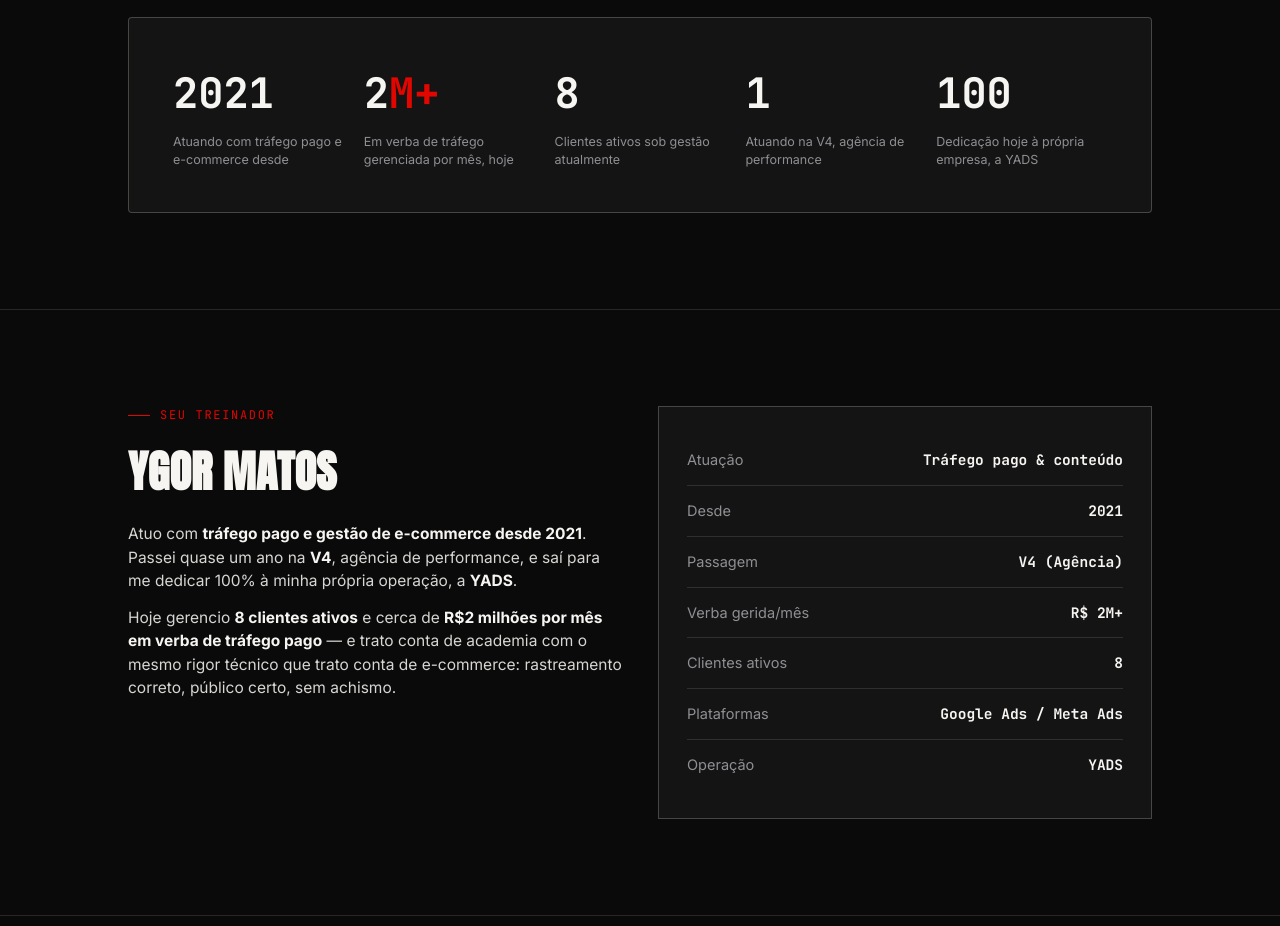
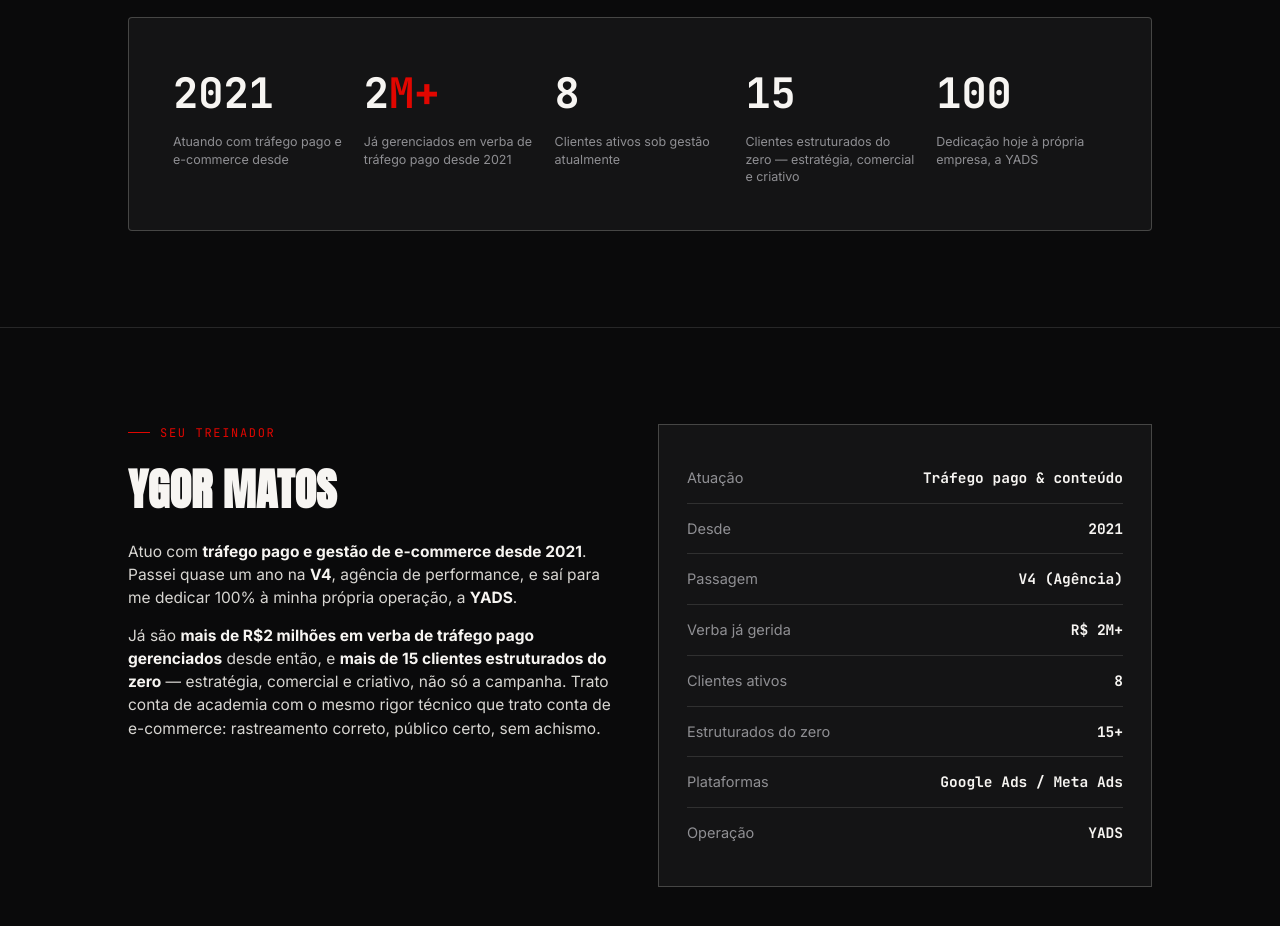
Before and after one commit to Ygxxrr/proposta_comercial-MateusGuimar-es, a plain HTML site: page index.html in a window 1280 px wide. Shown: the part 3980-4906 px from the top of the page. Drawn offline with Linux system fonts and the light colour scheme.

Commit message:
Update index.html

```diff
--- a/index.html
+++ b/index.html
@@ -423,9 +423,9 @@
     </div>
     <div class="panel reveal">
       <div class="stat"><div class="n" data-count="2021" data-suffix="">2021</div><div class="l">Atuando com tráfego pago e e-commerce desde</div></div>
-      <div class="stat"><div class="n"><span data-count="2">0</span><span class="suf">M+</span></div><div class="l">Em verba de tráfego gerenciada por mês, hoje</div></div>
+      <div class="stat"><div class="n"><span data-count="2">0</span><span class="suf">M+</span></div><div class="l">Já gerenciados em verba de tráfego pago desde 2021</div></div>
       <div class="stat"><div class="n" data-count="8" data-suffix="">0</div><div class="l">Clientes ativos sob gestão atualmente</div></div>
-      <div class="stat"><div class="n" data-count="1" data-suffix=" ano">0</div><div class="l">Atuando na V4, agência de performance</div></div>
+      <div class="stat"><div class="n" data-count="15" data-suffix="+">0</div><div class="l">Clientes estruturados do zero — estratégia, comercial e criativo</div></div>
       <div class="stat"><div class="n" data-count="100" data-suffix="%">0</div><div class="l">Dedicação hoje à própria empresa, a YADS</div></div>
     </div>
   </div>
@@ -440,15 +440,16 @@
         <h2 style="font-size:clamp(28px,5vw,44px); margin-top:14px;">Ygor Matos</h2>
         <div class="coach-copy" style="margin-top:18px;">
           <p>Atuo com <strong>tráfego pago e gestão de e-commerce desde 2021</strong>. Passei quase um ano na <strong>V4</strong>, agência de performance, e saí para me dedicar 100% à minha própria operação, a <strong>YADS</strong>.</p>
-          <p>Hoje gerencio <strong>8 clientes ativos</strong> e cerca de <strong>R$2 milhões por mês em verba de tráfego pago</strong> — e trato conta de academia com o mesmo rigor técnico que trato conta de e-commerce: rastreamento correto, público certo, sem achismo.</p>
+          <p>Já são <strong>mais de R$2 milhões em verba de tráfego pago gerenciados</strong> desde então, e <strong>mais de 15 clientes estruturados do zero</strong> — estratégia, comercial e criativo, não só a campanha. Trato conta de academia com o mesmo rigor técnico que trato conta de e-commerce: rastreamento correto, público certo, sem achismo.</p>
         </div>
       </div>
       <div class="card-record reveal">
         <div class="row"><span class="k">Atuação</span><span class="v">Tráfego pago &amp; conteúdo</span></div>
         <div class="row"><span class="k">Desde</span><span class="v">2021</span></div>
         <div class="row"><span class="k">Passagem</span><span class="v">V4 (Agência)</span></div>
-        <div class="row"><span class="k">Verba gerida/mês</span><span class="v">R$ 2M+</span></div>
+        <div class="row"><span class="k">Verba já gerida</span><span class="v">R$ 2M+</span></div>
         <div class="row"><span class="k">Clientes ativos</span><span class="v">8</span></div>
+        <div class="row"><span class="k">Estruturados do zero</span><span class="v">15+</span></div>
         <div class="row"><span class="k">Plataformas</span><span class="v">Google Ads / Meta Ads</span></div>
         <div class="row"><span class="k">Operação</span><span class="v">YADS</span></div>
       </div>
```
